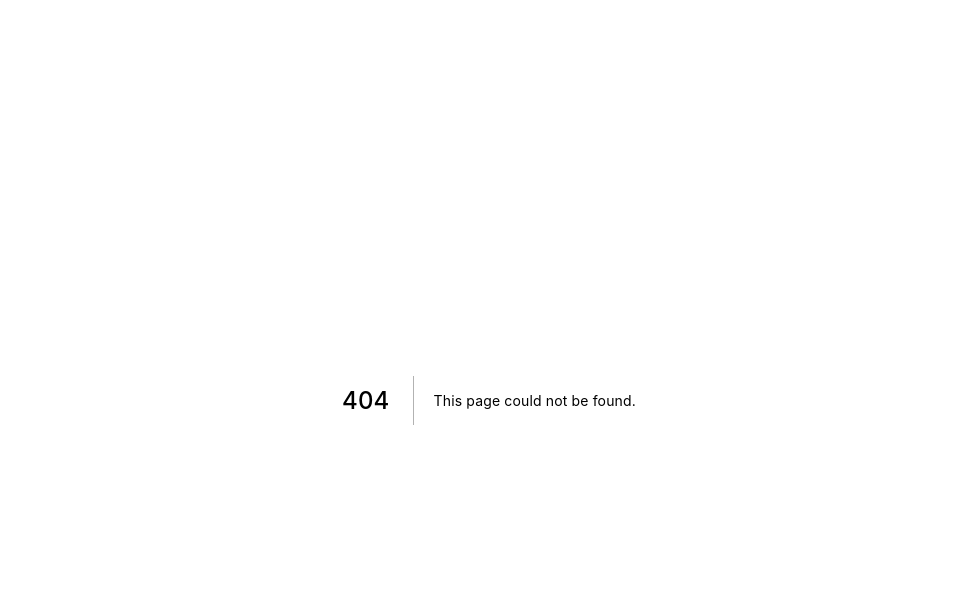
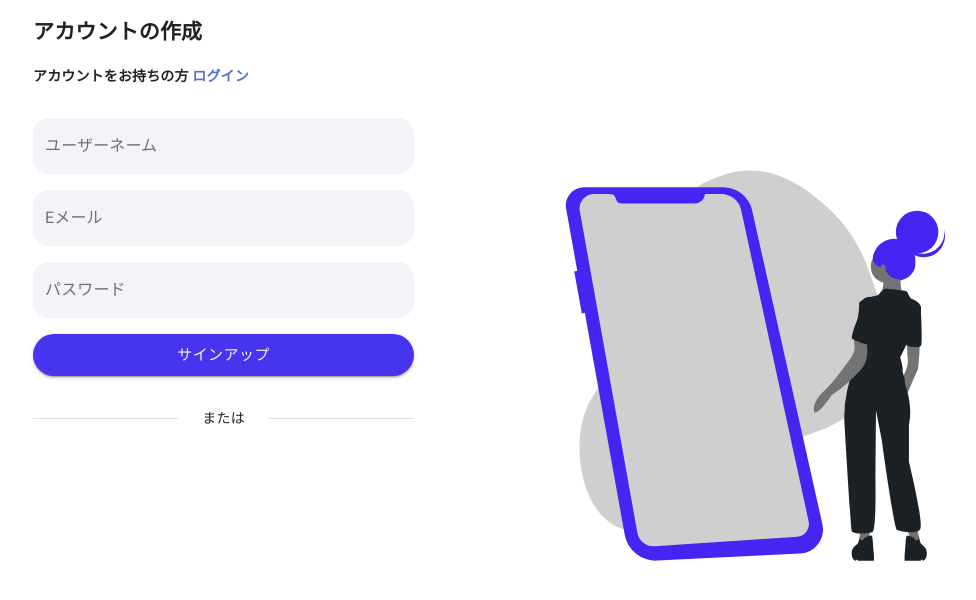
Before and after one commit to volare-backend/frontend, a Next.js app: page /signup in a window 1280 px wide. Before the commit this address had no page. Shown: the top 600 px of the page, without its empty margins (151-1127 px from the left). Built offline with nearby package versions, Linux system fonts and the light colour scheme.

Commit message:
feat: create signup page

```diff
--- /dev/null
+++ b/src/pages/signup.tsx
@@ -0,0 +1,104 @@
+import React from 'react'
+import Image from 'next/image'
+import { TextField, Button, Grid, Container, Link, Box, Divider } from '@material-ui/core'
+import { makeStyles } from '@material-ui/core/styles'
+
+const useStyles = makeStyles((theme) => ({
+  button: {
+    marginTop: theme.spacing(2),
+    borderRadius: '1.5em',
+    color: '#F9F8FE',
+    backgroundColor: '#4634EE',
+  },
+  input: {
+    borderRadius: '1em',
+    backgroundColor: '#F2F4F8',
+  },
+  divider: {
+    marginTop: theme.spacing(2),
+  },
+}))
+
+const Login: React.FC<any> = () => {
+  const classes = useStyles()
+
+  const DividerWithText = ({ children }) => (
+    <Grid container alignItems="center" spacing={3}>
+      <Grid item xs>
+        <Divider />
+      </Grid>
+      <Grid item>{children}</Grid>
+      <Grid item xs>
+        <Divider />
+      </Grid>
+    </Grid>
+  )
+
+  return (
+    <>
+      <Container component="main" maxWidth="md">
+        <h2>アカウントの作成</h2>
+        <h4>
+          アカウントをお持ちの方 <Link href="#">ログイン</Link>
+        </h4>
+        <Box display="flex" mt={4}>
+          <Box display="flex" flexDirection="column" alignItems="center">
+            <form>
+              <Grid container spacing={2}>
+                <Grid item xs={12}>
+                  <TextField
+                    label="ユーザーネーム"
+                    variant="filled"
+                    InputProps={{
+                      disableUnderline: true,
+                      className: classes.input,
+                    }}
+                    color="primary"
+                    fullWidth
+                    autoComplete="current-password"
+                  />
+                </Grid>
+                <Grid item xs={12}>
+                  <TextField
+                    label="Eメール"
+                    variant="filled"
+                    InputProps={{
+                      disableUnderline: true,
+                      className: classes.input,
+                    }}
+                    color="primary"
+                    fullWidth
+                    autoComplete="current-password"
+                  />
+                </Grid>
+                <Grid item xs={12}>
+                  <TextField
+                    label="パスワード"
+                    variant="filled"
+                    InputProps={{
+                      disableUnderline: true,
+                      className: classes.input,
+                    }}
+                    color="primary"
+                    fullWidth
+                    autoComplete="current-password"
+                  />
+                </Grid>
+              </Grid>
+              <Button type="submit" size="large" variant="contained" fullWidth className={classes.button}>
+                サインアップ
+              </Button>
+            </form>
+            <Box py={2} />
+            <DividerWithText>または</DividerWithText>
+          </Box>
+          <Box ml={8}>
+            <Image src={'/signup.svg'} width="800px" height="800px" />
+          </Box>
+        </Box>
+      </Container>
+    </>
+  )
+}
+
+export default Login
```
Also changed, not shown: public/signup.svg (added).
